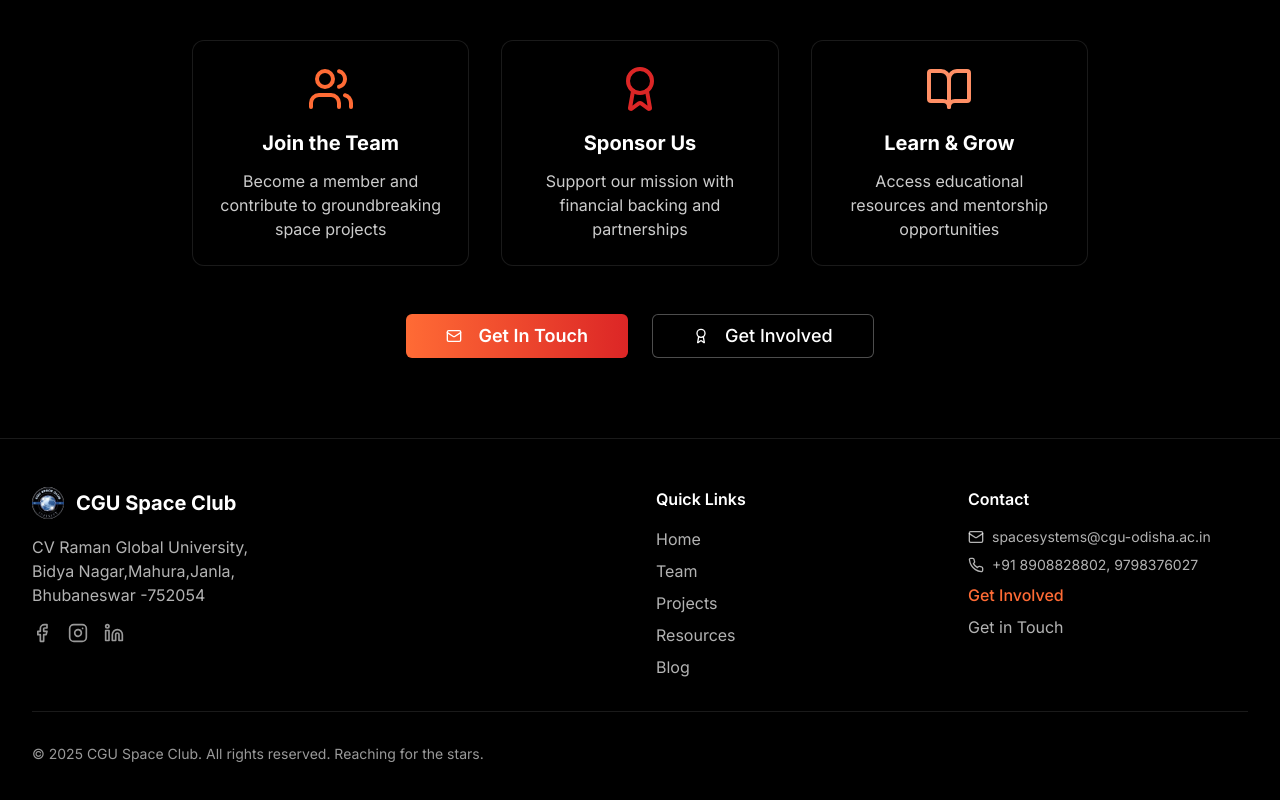
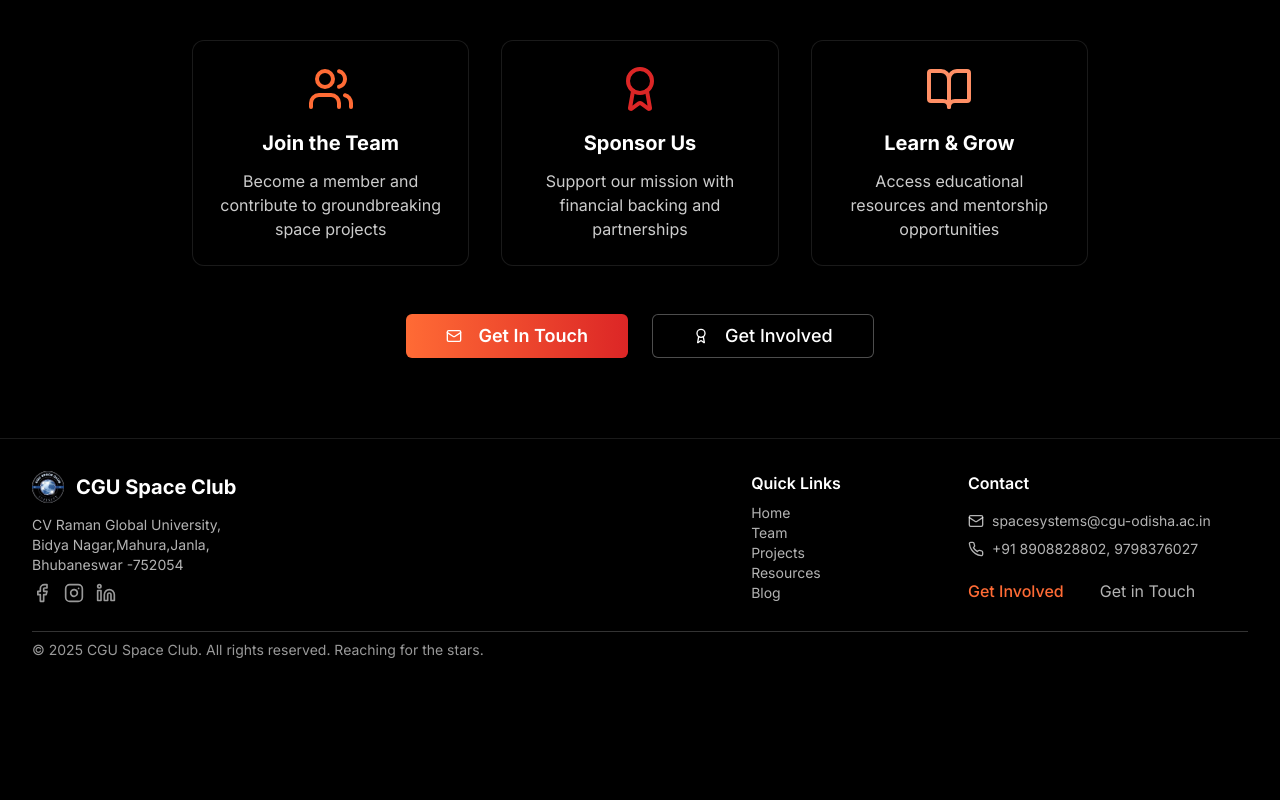
Before and after one commit to cguspaceclub/CGU_SPACE, a React (Vite) app: page / in a window 1280 px wide. Shown: the part 2359-3159 px from the top of the page. After the commit the page ends 3051 px from the top, so only its background shows below. Built offline with nearby package versions, Linux system fonts and the light colour scheme.

Commit message:
Update Footer.tsx
Overall size of the footer has been decreased.

```diff
--- a/client/components/Footer.tsx
+++ b/client/components/Footer.tsx
@@ -10,12 +10,12 @@ import {
 
 const Footer = () => {
   return (
-    <footer className="py-12 px-4 sm:px-6 lg:px-8 bg-black/80 backdrop-blur-sm border-t border-white/10">
+    <footer className="py-8 px-4 sm:px-6 lg:px-8 bg-black/80 backdrop-blur-sm border-t border-white/10">
       <div className="max-w-7xl mx-auto">
-        <div className="grid grid-cols-1 md:grid-cols-4 gap-8 mb-8">
+        <div className="grid grid-cols-1 md:grid-cols-4 gap-8 mb-4">
           {/* Logo and Description */}
           <div className="col-span-1 md:col-span-2">
-            <div className="flex items-center space-x-3 mb-4">
+            <div className="flex items-center space-x-3 mb-3">
               <div className="w-8 h-8 rounded-full overflow-hidden shadow-lg">
                 <img
                   src="/logo.jpg"
@@ -28,7 +28,7 @@ const Footer = () => {
               </span>
             </div>
 
-            <p className="text-white/70 mb-4 max-w-md">
+            <p className="text-sm text-white/70 mb-2 max-w-md">
              CV Raman Global University,
               <br />
              Bidya Nagar,Mahura,Janla,
@@ -36,7 +36,7 @@ const Footer = () => {
              Bhubaneswar -752054
             </p>
 
-            <div className="flex space-x-4">
+            <div className="flex space-x-3">
               <a
                 href="https://www.facebook.com/profile.php?id=61572395409583"
                 target="_blank"
@@ -62,9 +62,9 @@ const Footer = () => {
           </div>
 
           {/* Quick Links */}
-          <div>
-            <h3 className="text-white font-semibold mb-4">Quick Links</h3>
-            <ul className="space-y-2">
+          <div className="w-30 mx-auto">
+            <h3 className="text-white font-semibold mb-2">Quick Links</h3>
+            <ul className="text-sm">
               <li>
                 <Link
                   to="/"
@@ -120,15 +120,14 @@ const Footer = () => {
                 <Phone className="w-4 h-4 mr-2" />
                 <span className="text-sm">+91 8908828802, 9798376027</span>
               </li>
-              <li>
+              <li className="space-x-9 py-3">
                 <Link
                   to="/sponsorship"
                   className="text-brand-orange hover:text-brand-light-orange transition-colors font-medium"
                 >
                   Get Involved
                 </Link>
-              </li>
-              <li>
+
                 <Link
                   to="/contact"
                   className="text-white/70 hover:text-white transition-colors"
@@ -141,13 +140,14 @@ const Footer = () => {
         </div>
 
         {/* Bottom Bar */}
-        <div className="pt-8 border-t border-white/10">
+        <div className="pt-2 border-t border-white/20">
           <div className="flex flex-col md:flex-row justify-between items-center">
             <div className="text-white/60 text-sm mb-4 md:mb-0">
               © {new Date().getFullYear()} CGU Space Club. All rights reserved.
               Reaching for the stars.
             </div>
 
+            {/* The term of policy etc buttons */}
             {/* <div className="flex space-x-6 text-sm text-white/60">
               <a href="#" className="hover:text-white transition-colors">
                 Privacy Policy
```
